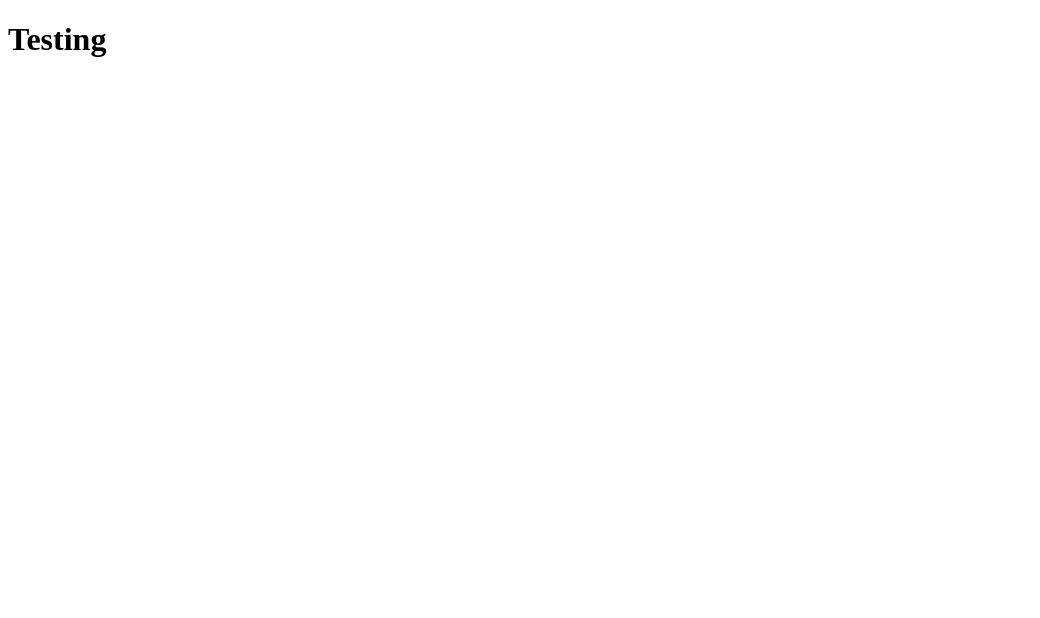
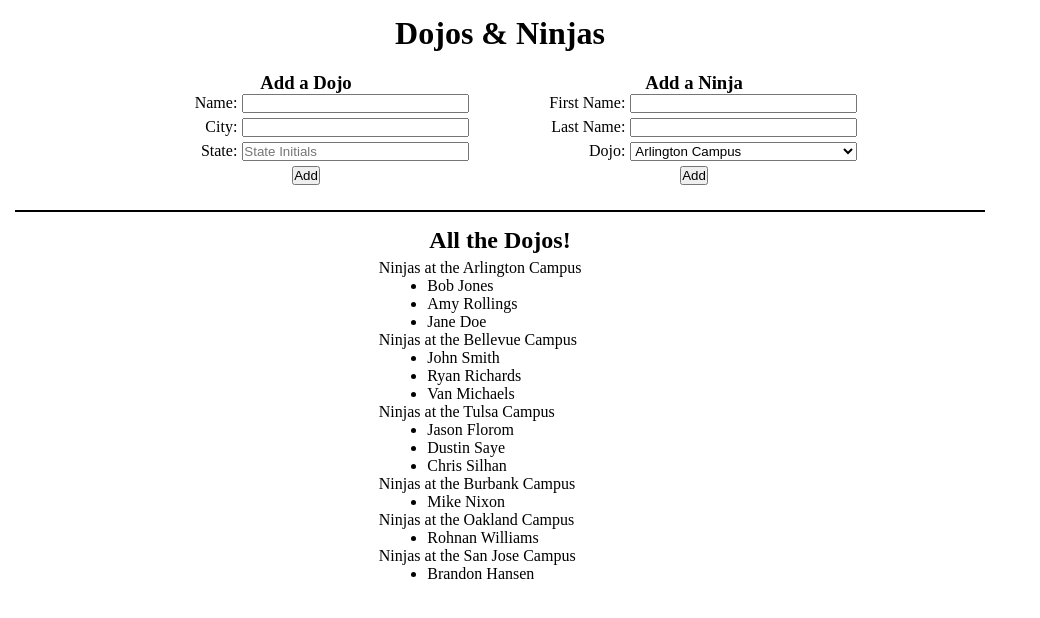
Before and after one commit to bhansen0091/Hansen_Brandon_DojoAndNinjas, a Django app: page / in a window 1280 px wide. Before the commit the part shown is almost empty. Shown: the top 618 px of the page, without its empty margins (0-1040 px from the left). Run offline with Django 3.2, Linux system fonts and the light colour scheme; data comes from the database, SQL or seed files in the repository; both versions use the stored data as it was after the commit.

Commit message:
assignment update

```diff
--- a/dojo_ninjas_proj/dojo_ninjas_app/static/css/style.css
+++ b/dojo_ninjas_proj/dojo_ninjas_app/static/css/style.css
@@ -0,0 +1,110 @@
+*{
+    padding: 0;
+    margin: 0;
+    box-sizing: border-box;
+    vertical-align: top;
+    /* outline: 1px dotted red; */
+}
+
+#wrapper{
+    width: 1000px;
+    padding: 15px;
+    display: flex;
+    flex-direction: column;
+    align-items: center;
+}
+
+.page_header{
+    width: 100%;
+    text-align: center;
+    margin-bottom: 15px;
+}
+
+.forms_section{
+    width: 100%;
+    display: flex;
+    margin-bottom: 15px;
+}
+
+.form_container{
+    width: 50%;
+}
+
+.forms{
+    width: 80%;
+    padding: 5px;
+    display: flex;
+    flex-direction: column;
+}
+
+.form_header{
+    text-align: center;
+}
+
+.add_dojo_form_container{
+    display: flex;
+    flex-direction: column;
+    align-items: flex-end;
+}
+
+.input_field_container{
+    width: 100%;
+    margin: 0px 0px 5px 0px;
+    display: flex;
+    flex-wrap: nowrap;
+    justify-content: center;
+}
+
+.input_field_label{
+    width: 25%;
+    text-align: end;
+}
+
+.input_field{
+    width: 60%;
+    margin-left: 5px;
+}
+
+.display_section{
+    width: 100%;
+    padding-top: 15px;
+    display: flex;
+    flex-direction: column;
+    align-items: center;
+    border-top: 2px solid black;
+}
+
+.display_header{
+    width: 100%;
+    text-align: center;
+}
+
+.list_container{
+    width: 25%;
+    margin-top: 5px;
+}
+
+.dojo_list{
+    width: 100%;
+    display: flex;
+    flex-direction: column;
+}
+
+.dojo_list_items{
+    list-style-type: none;
+    display: flex;
+    flex-direction: column;
+    align-items: flex-end;
+}
+
+.dojo_display_name{
+    width: 100%;
+}
+
+.dojo_list_items .ninja_list{
+    width: 80%;
+    list-style-type: disc;
+    display: flex;
+    flex-direction: column;
+
+}
--- a/dojo_ninjas_proj/dojo_ninjas_app/templates/index.html
+++ b/dojo_ninjas_proj/dojo_ninjas_app/templates/index.html
@@ -5,10 +5,89 @@
     <meta http-equiv="X-UA-Compatible" content="IE=edge">
     <meta name="viewport" content="width=device-width, initial-scale=1.0">
     <title>Dojo & Ninjas</title>
+    {% load static %}
+    <link rel="stylesheet" href="{% static 'css/style.css' %}">
 </head>
 <body>
     <div id="wrapper">
-        <h1>Testing</h1>
+        <header class="page_header">
+            <h1>Dojos & Ninjas</h1>
+        </header>
+        <div class="forms_section">
+            <div class="form_container add_dojo_form_container">
+                <form action="/create_dojo" class="forms add_dojo" method="POST">
+                    {% csrf_token %}
+                    <header class="form_header dojo_form_header">
+                        <h3 class="add_dojo_text">Add a Dojo</h3>
+                    </header>
+                    <div class="input_field_container" class="input_field_label">
+                        <label for="dojo_name" class="input_field_label">Name:</label>
+                        <input type="text" name="dojo_name" class="input_field" maxlength="255" required>
+                    </div>
+                    <div class="input_field_container">
+                        <label for="dojo_city" class="input_field_label">City:</label>
+                        <input type="text" name="dojo_city" class="input_field" maxlength="255" required>
+                    </div>
+                    <div class="input_field_container">
+                        <label for="dojo_state" class="input_field_label">State:</label>
+                        <input type="text" name="dojo_state" class="input_field" maxlength="2" placeholder="State Initials" required>
+                    </div>
+                    <div class="input_field_container">
+                        <button type="submit" name="dojo_submit_btn">Add</button>
+                    </div>
+                </form>
+            </div>
+            <div class="form_container add_ninja_form_container">
+                <form action="/create_ninja" class="forms add_ninja" method="POST">
+                    {% csrf_token %}
+                    <header class="form_header ninja_form_header">
+                        <h3 class="add_ninja_text">Add a Ninja</h3>
+                    </header>
+                    <div class="input_field_container">
+                        <label for="ninja_first_name" class="input_field_label">First Name:</label>
+                        <input type="text" name="ninja_first_name" class="input_field" maxlength="255" required>
+                    </div>
+                    <div class="input_field_container">
+                        <label for="ninja_last_name" class="input_field_label">Last Name:</label>
+                        <input type="text" name="ninja_last_name" class="input_field" maxlength="255" required>
+                    </div>
+                    <div class="input_field_container">
+                        <label for="dojo_select" class="input_field_label">Dojo:</label>
+                        <select name="dojo_select" class="input_field">
+                            {% for dojo in dojos %}
+                            <option value="{{dojo.id}}">
+                                {{dojo.name}}
+                            </option>
+                            {% endfor %}
+                        </select>
+                    </div>
+                    <div class="input_field_container">
+                        <button type="submit" name="ninja_submit_btn">Add</button>
+                    </div>
+                </form>
+            </div>
+        </div>
+        <div class="display_section">
+            <header class="display_header">
+                <h2>All the Dojos!</h2>
+            </header>
+            <div class="list_container">
+                <ul class="dojo_list">
+                    {% for dojo in dojos %}
+                        <li class="dojo_list_items">
+                            <p class="dojo_display_name">Ninjas at the {{dojo.name}}</p>
+                            <ul class="ninja_list">
+                                {% for ninja in dojo.ninjas.all %}
+                                    <li class="ninjas_list_items">
+                                        {{ninja.first_name}} {{ninja.last_name}}
+                                    </li>
+                                {% endfor %}
+                            </ul>
+                        </li>
+                    {% endfor %}
+                </ul>
+            </div>
+        </div>
     </div>
 </body>
 </html>
--- a/dojo_ninjas_proj/dojo_ninjas_app/urls.py
+++ b/dojo_ninjas_proj/dojo_ninjas_app/urls.py
@@ -3,4 +3,7 @@ from . import views
 
 urlpatterns = [
     path('', views.index),
+    path('create_dojo', views.create_dojo),
+    path('create_ninja', views.create_ninja),
+    path('reset', views.reset),
 ]
--- a/dojo_ninjas_proj/dojo_ninjas_app/views.py
+++ b/dojo_ninjas_proj/dojo_ninjas_app/views.py
@@ -1,4 +1,30 @@
 from django.shortcuts import render, redirect
+from .models import Dojo, Ninja
 
 def index(request):
-    return render(request, "index.html")
+    context = {
+        "dojos": Dojo.objects.all(),
+        "ninjas": Ninja.objects.all(),
+    }
+    return render(request, "index.html", context)
+
+def create_dojo(request):
+    Dojo.objects.create(
+        name = request.POST['dojo_name'],
+        city = request.POST['dojo_city'],
+        state = request.POST['dojo_state'],
+        desc = "A brief description"
+    )
+    return redirect("/")
+
+def create_ninja(request):
+    Ninja.objects.create(
+        dojo = Dojo.objects.get(id = request.POST['dojo_select']),
+        first_name = request.POST['ninja_first_name'],
+        last_name = request.POST['ninja_last_name']
+    )
+    return redirect("/")
+
+def reset(request):
+    request.session.clear()
+    return redirect("/")
```
Also changed, not shown: dojo_ninjas_proj/db.sqlite3.
